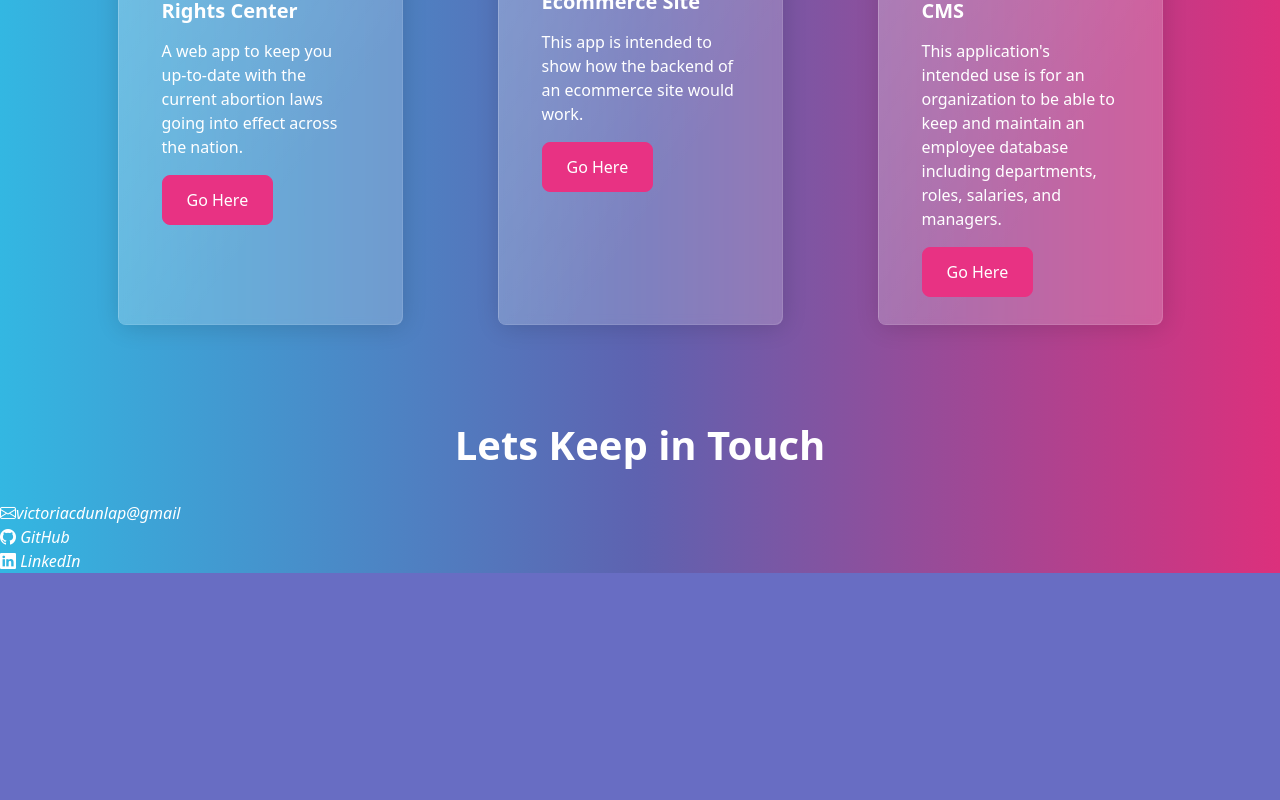
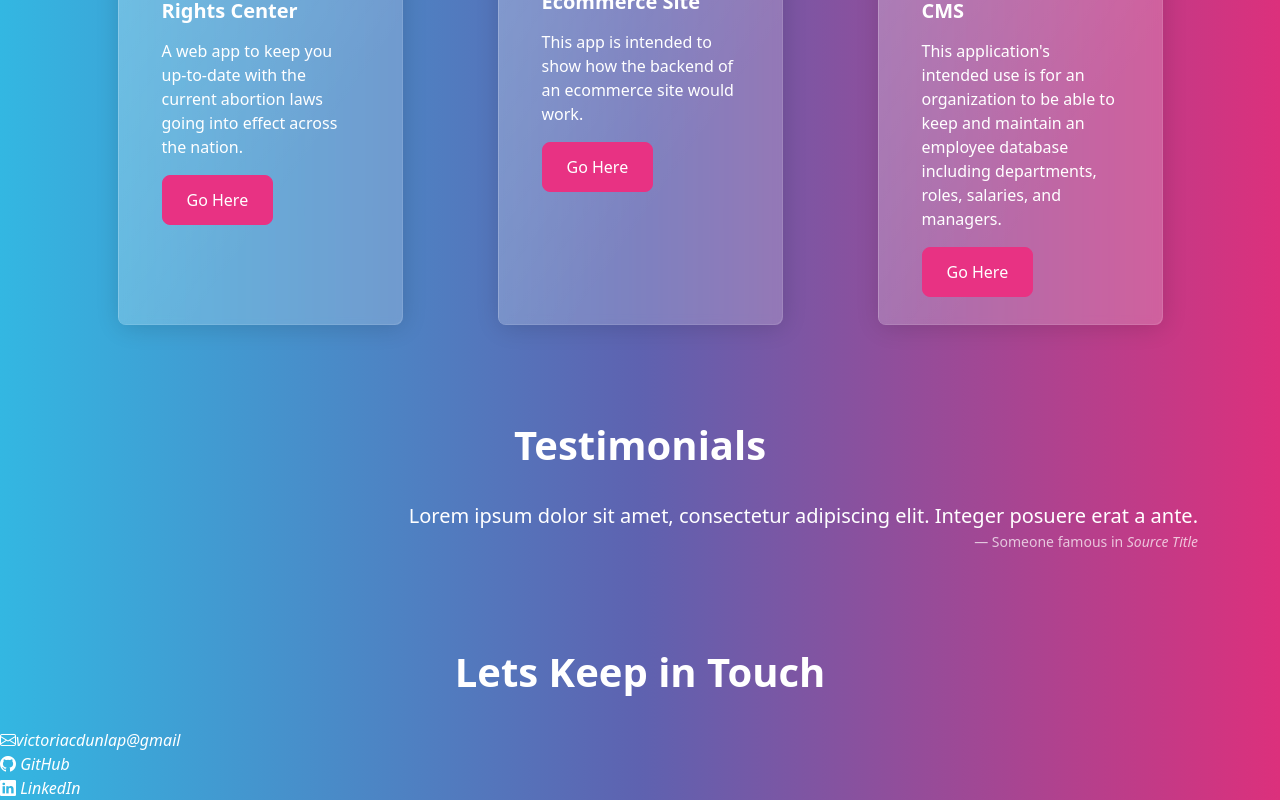
Before and after one commit to VictoriaDunlap/React-Based-Portfolio, a React (Create React App) app: page / in a window 1280 px wide. Shown: the part 1053-1853 px from the top of the page. Before the commit the page ends 1626 px from the top, so only its background shows below. Built offline with nearby package versions, Linux system fonts and the light colour scheme.

Commit message:
testimonials added

```diff
--- a/src/App.js
+++ b/src/App.js
@@ -4,6 +4,7 @@ import NavBar from '../src/components/NavBar/NavBar'
 import AboutMe from '../src/components/About/AboutMe'
 import Works from '../src/components/Works/Works'
 import Footer from '../src/components/Footer/Footer'
+import Testimonials from '../src/components/Testimonials/Testimonials'
 
 function App() {
   return(
@@ -11,6 +12,7 @@ function App() {
           <NavBar />
           <AboutMe />
           <Works />
+          <Testimonials />
           <Footer />
       </div>
   )
--- /dev/null
+++ b/src/components/Testimonials/Testimonials.js
@@ -0,0 +1,25 @@
+import React from 'react'
+
+const style = {
+    width: "200px;",
+    // display: 'inline'
+}
+
+function Testimonials() {
+    return (
+        <div class="container">
+             <h1 class="mx-5 mt-5 mb-3 row justify-content-center" style={style}>Testimonials</h1>
+            <figure class="text-end">
+                <blockquote class="blockquote">
+                    <p class="mb-0">Lorem ipsum dolor sit amet, consectetur adipiscing elit. Integer posuere erat a ante.</p>
+                </blockquote>
+
+                <figcaption class="blockquote-footer">
+                Someone famous in <cite title="Source Title">Source Title</cite>
+                </figcaption>
+            </figure>
+        </div>
+    )
+}
+
+export default Testimonials
```
